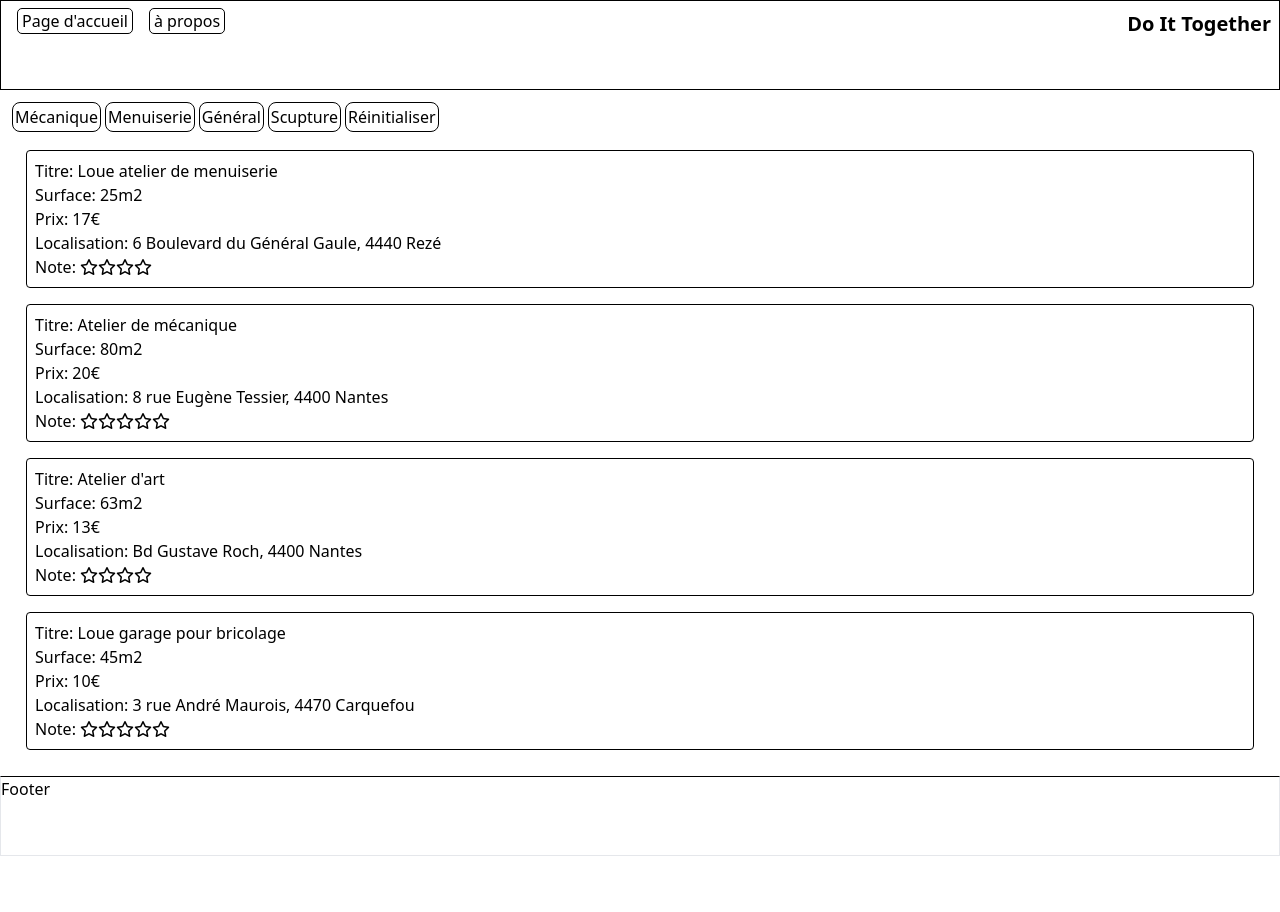
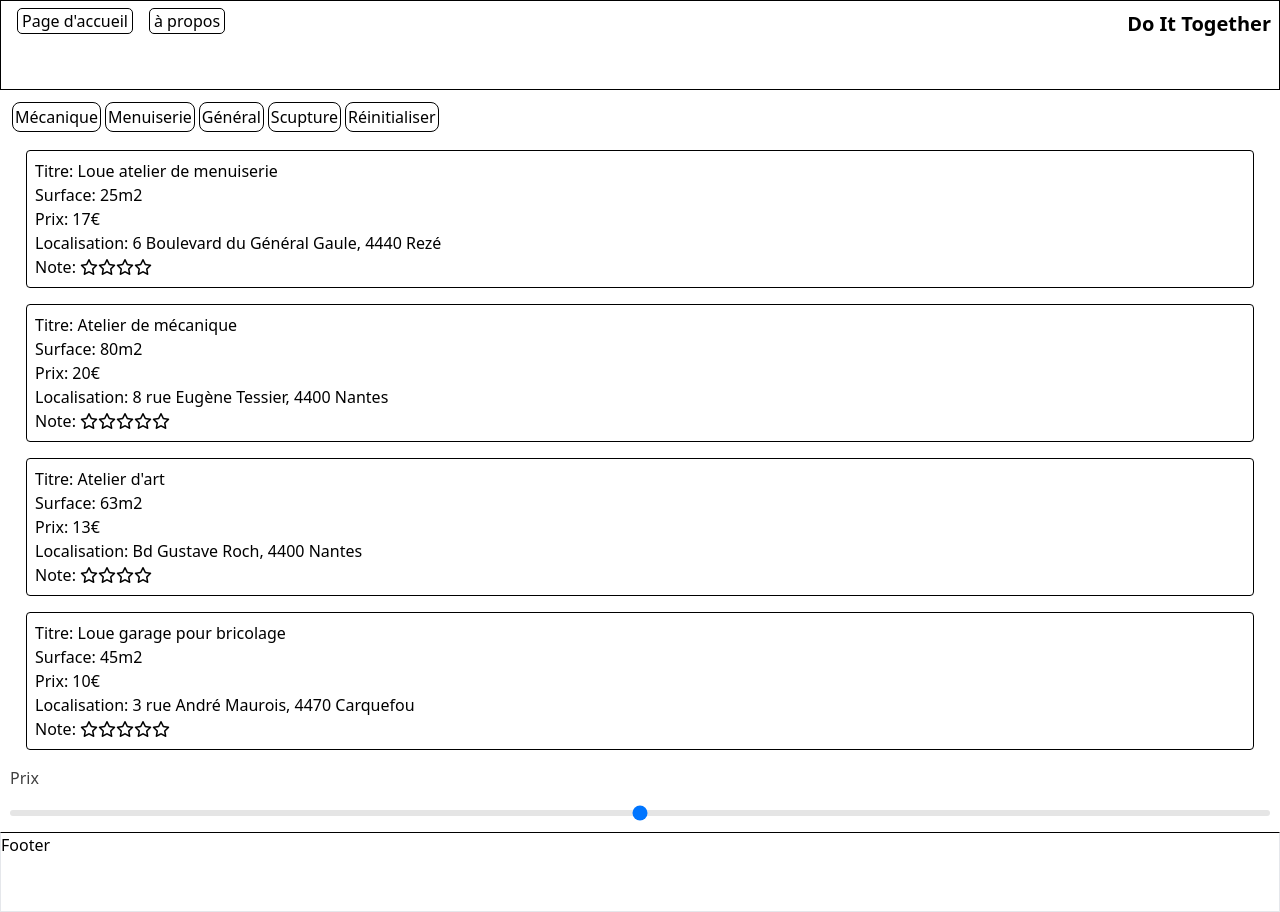
Before and after one commit to PierreQuignon/do-it-together-React, a React (Vite) app: page /workshops in a window 1280 px wide. Before the commit the page ends 856 px from the top, so only its background shows below. Built offline with nearby package versions, Linux system fonts and the light colour scheme; a web font is replaced by a local one.

Commit message:
began to make range slider price for the workshops filter

```diff
--- /dev/null
+++ b/src/components/CursorFilter.tsx
@@ -0,0 +1,20 @@
+import { FC } from "react";
+
+const CursorFilter: FC = () => {
+  return (
+    <div>
+      <label
+        htmlFor="customRange1"
+        className="mb-2 inline-block text-neutral-700 dark:text-neutral-200"
+      >
+        Prix
+      </label>
+      <input
+        type="range"
+        className="transparent h-1.5 w-full cursor-pointer appearance-none rounded-lg border-transparent bg-neutral-200"
+        id="customRange1"
+      />
+    </div>
+  );
+};
+export default CursorFilter;
--- a/src/components/Filters.tsx
+++ b/src/components/TagsFilters.tsx
@@ -6,7 +6,7 @@ interface categoriesProps {
   activeCategories: string[];
 }
 
-const Filters: FC<categoriesProps> = ({
+const TagsFilters: FC<categoriesProps> = ({
   setActiveCategories,
   activeCategories,
 }) => {
@@ -18,10 +18,10 @@ const Filters: FC<categoriesProps> = ({
     }
   }
 
-  const [mecaToggled, setMecaToggled] = useState(false);
-  const [menuiToggled, setMenuiToggled] = useState(false);
-  const [geneToggled, setGeneToggled] = useState(false);
-  const [sculToggled, setSculToggled] = useState(false)
+  const [mecaToggled, setMecaToggled] = useState<boolean>(false);
+  const [menuiToggled, setMenuiToggled] = useState<boolean>(false);
+  const [geneToggled, setGeneToggled] = useState<boolean>(false);
+  const [sculToggled, setSculToggled] = useState<boolean>(false)
 
 
   return (
@@ -50,4 +50,4 @@ const Filters: FC<categoriesProps> = ({
   );
 };
 
-export default Filters;
+export default TagsFilters;
--- a/src/pages/Workshops.tsx
+++ b/src/pages/Workshops.tsx
@@ -1,7 +1,8 @@
 import { FC, useEffect, useState } from "react";
 import WorkshopCard from "../components/WorkshopCard";
 import { Link } from "react-router-dom";
-import Filters from "../components/Filters";
+import TagsFilters from "../components/TagsFilters";
+import CursorFilter from "../components/CursorFilter";
 
 export interface Workshop {
   id: number;
@@ -35,7 +36,7 @@ const Workshops: FC = () => {
 
   return (
     <div>
-      <Filters setActiveCategories={setActiveCategories} activeCategories={activeCategories}/>
+      <TagsFilters setActiveCategories={setActiveCategories} activeCategories={activeCategories}/>
       {workshops.map((workshop, index) => {
         const { category } = workshop;
         return !activeCategories.length || activeCategories.includes(category) ? (
@@ -44,6 +45,7 @@ const Workshops: FC = () => {
           </Link>
         ) : null;
       })}
+      <CursorFilter />
     </div>
   );
 };
```
